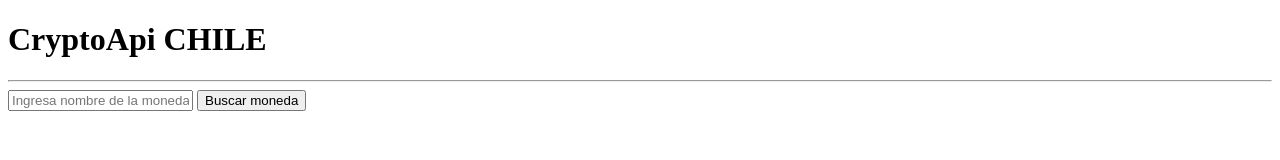
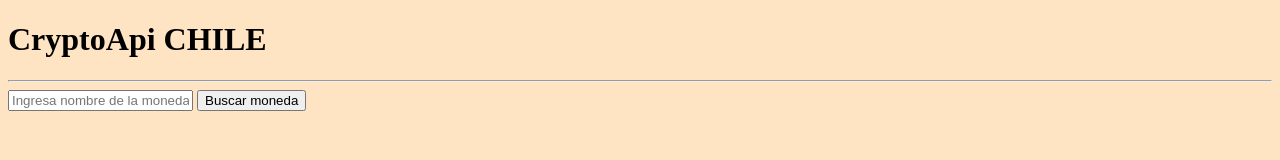
Before and after one commit to Xtremono/crypto-api, a plain HTML site: page index.html in a window 1280 px wide. Drawn offline with Linux system fonts and the light colour scheme.

Commit message:
Styles.css

```diff
--- a/index.html
+++ b/index.html
@@ -3,6 +3,7 @@
 <head>
   <meta charset="UTF-8">
   <meta name="viewport" content="width=device-width, initial-scale=1.0">
+  <link rel="stylesheet" href="./styles.css">
   <script src="index.js" defer></script>
 
   <title>Document</title>
--- a/styles.css
+++ b/styles.css
@@ -0,0 +1,4 @@
+body {
+  color:black;
+  background-color: bisque;
+}
```
